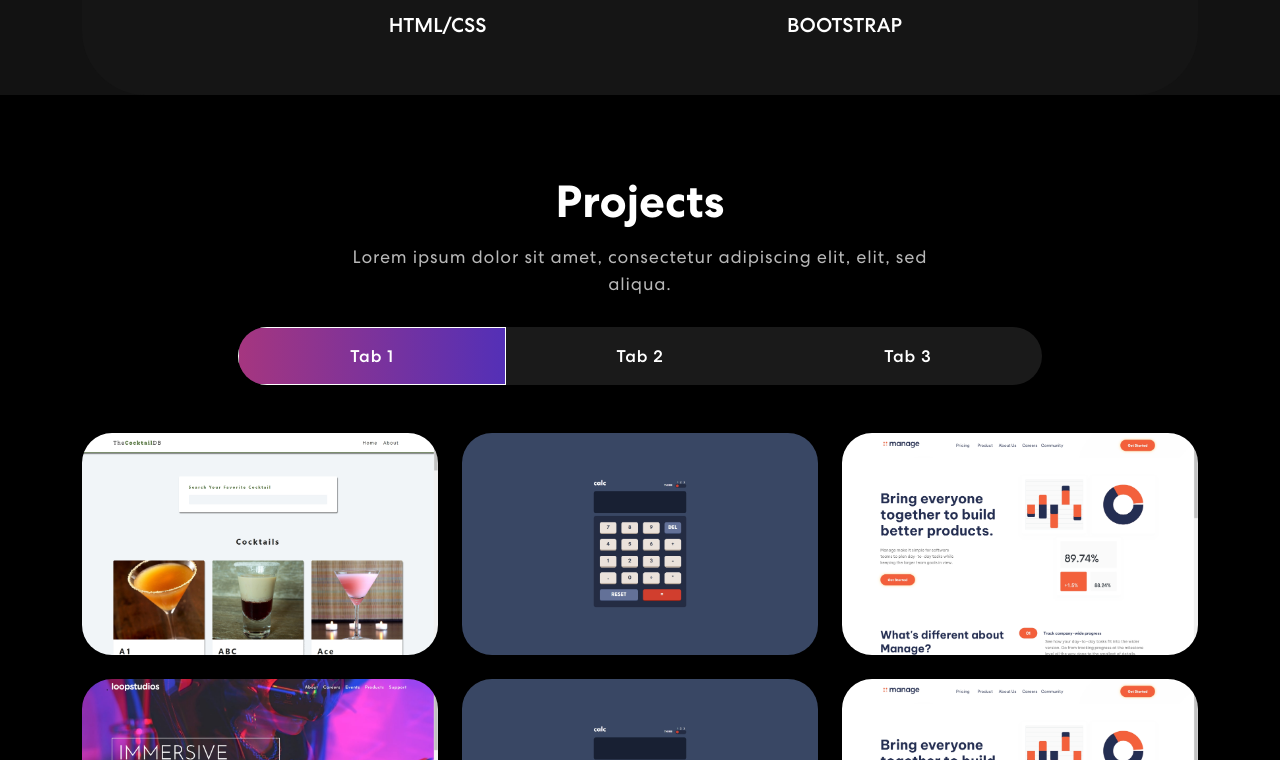
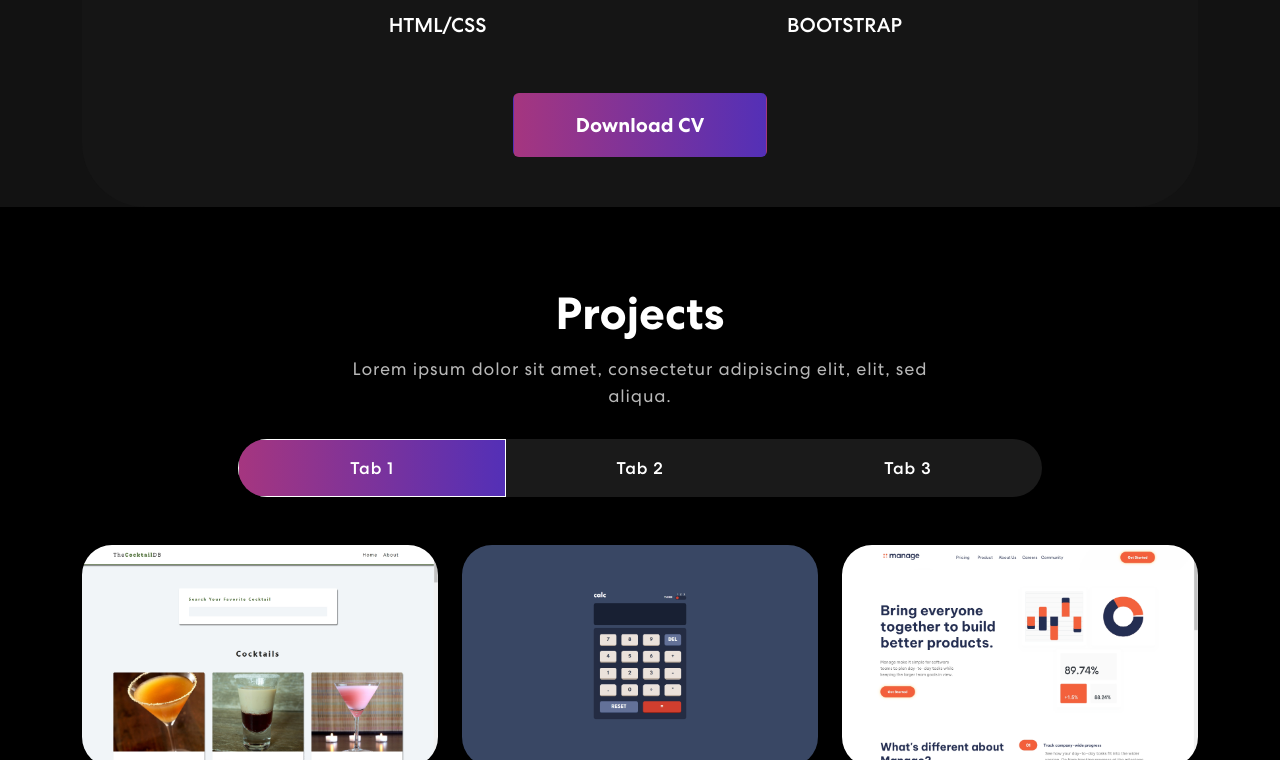
Before and after one commit to femmytedrey/Personal-Portfolio, a React (Create React App) app: page / in a window 1280 px wide. Shown: the part 1220-1980 px from the top of the page. Built offline with nearby package versions, Linux system fonts and the light colour scheme.

Commit message:
adding cv button

```diff
--- a/src/App.css
+++ b/src/App.css
@@ -471,6 +471,17 @@ border-right: 0.08em solid #666;
   z-index: -4;
 }
 
+.downloadbtn{
+  background: linear-gradient(90.21deg, #AA367C -5.91%, #4A2FBD 111.58%) !important;
+  color: white !important;
+  font-size: 20px !important;
+  font-weight: 700 !important;
+}
+
+.downloadbtn:hover{
+  opacity: 0.7;
+}
+
 /* Projects */
 .project {
   padding: 80px 0;
--- a/src/components/Contact.js
+++ b/src/components/Contact.js
@@ -55,16 +55,16 @@ export const Contact = () => {
                     <form onSubmit={handleSubmit}>
                         <Row>
                             <Col sm={6} className='px-1'>
-                                <input type='text' value={formDetails.firstName} placeholder='First Name' onChange={(e) => onFormUpdate('firstName', e.target.value)} />
+                                <input id='fname' type='text' value={formDetails.firstName} placeholder='First Name' onChange={(e) => onFormUpdate('firstName', e.target.value)} />
                             </Col>
                             <Col sm={6} className='px-1'>
-                            <input type='text' value={formDetails.lastName} placeholder='Last Name' onChange={(e) => onFormUpdate('lastName', e.target.value)} />
+                                <input id='lname' type='text' value={formDetails.lastName} placeholder='Last Name' onChange={(e) => onFormUpdate('lastName', e.target.value)} />
                             </Col>
                             <Col sm={6} className='px-1'>
-                                <input type='email' value={formDetails.email} placeholder='example@mail.com' onChange={(e) => onFormUpdate('email', e.target.value)} />
+                                <input id='email' type='email' value={formDetails.email} placeholder='example@mail.com' onChange={(e) => onFormUpdate('email', e.target.value)} />
                             </Col>
                             <Col sm={6} className='px-1'>
-                            <input type='tel' value={formDetails.phone} placeholder='(123) 4567 890' onChange={(e) => onFormUpdate('phone', e.target.value)} />
+                            <input id='tel' type='tel' value={formDetails.phone} placeholder='(123) 4567 890' onChange={(e) => onFormUpdate('phone', e.target.value)} />
                             </Col>
                             <Col>
                                 <textarea rows='6' value={formDetails.message} placeholder='Message' onChange={(e) => onFormUpdate('message', e.target.value)} />
--- a/src/components/Footer.js
+++ b/src/components/Footer.js
@@ -19,7 +19,7 @@ export const Footer = () => {
                     <div className='social-icon'>
                         <a href='https://www.linkedin.com/in/ayomide-adeyemo-61865526b/' target='_blank' rel="noopener noreferrer"><img src={navIcon1} /></a>
                         <a href='https://web.facebook.com/adeyemo.ayomide.165/' target='_blank' rel="noopener noreferrer"><img src={navIcon2} /></a>
-                        <a href=''><img src={navIcon3} /></a>
+                        <a href='https://www.instagram.com/only1femmytedrey?igshid=OGQ5ZDc2OK2ZA==' target='_blank' rel="noopener noreferrer"><img src={navIcon3} /></a>
                     </div>
                     <p>CopyRIght 2024. All Right Reserved</p>
                 </Col>
--- a/src/components/NavBar.js
+++ b/src/components/NavBar.js
@@ -46,7 +46,7 @@ export const NavBar = () => {
             <div className='social-icon'>
                 <a href='https://www.linkedin.com/in/ayomide-adeyemo-61865526b/' target='_blank' rel="noopener noreferrer"><img src={navIcon1} alt='' /></a>
                 <a href='https://web.facebook.com/adeyemo.ayomide.165/' target='_blank' rel="noopener noreferrer"><img src={navIcon2} alt='' /></a>
-                <a href='#'><img src={navIcon3} alt='' /></a>
+                <a href='https://www.instagram.com/only1femmytedrey?igshid=OGQ5ZDc2OK2ZA==' target='_blank' rel="noopener noreferrer"><img src={navIcon3} alt='' /></a>
             </div>
             <Nav.Link href='#connect'><button className='vvo' onClick={() => console.log('connect')}><span>Let's Connect</span></button></Nav.Link>
           </span>
--- a/src/components/Skills.js
+++ b/src/components/Skills.js
@@ -27,6 +27,19 @@ export const Skills = () => {
           items: 1
         }
     };
+
+    const handleDownloadCV = () => {
+        // Add logic to initiate the download of the CV file
+        // For example, you can create a link element and trigger a click event
+        const downloadLink = document.createElement('a');
+        downloadLink.href = '/src/assets/img/banner-bg.png'; // Replace with the actual path to your CV file
+        downloadLink.download = 'banner-bg.png'; // Replace with the desired file name
+        document.body.appendChild(downloadLink);
+        downloadLink.click();
+        document.body.removeChild(downloadLink);
+      };
+
+
   return (
     <section className="skill" id="skills">
         <Container>
@@ -61,8 +74,11 @@ export const Skills = () => {
                                 <h5>LOGO DESIGNER</h5>
                             </div>
                         </Carousel>
+                        <button className="btn col-3 py-3 mt-5 downloadbtn" onClick={handleDownloadCV}>Download CV</button>
                     </div>
+
                 </Col>
+
             </Row>
         </Container>
         <img className="background-image-left" src={colorSharp}  />
```
